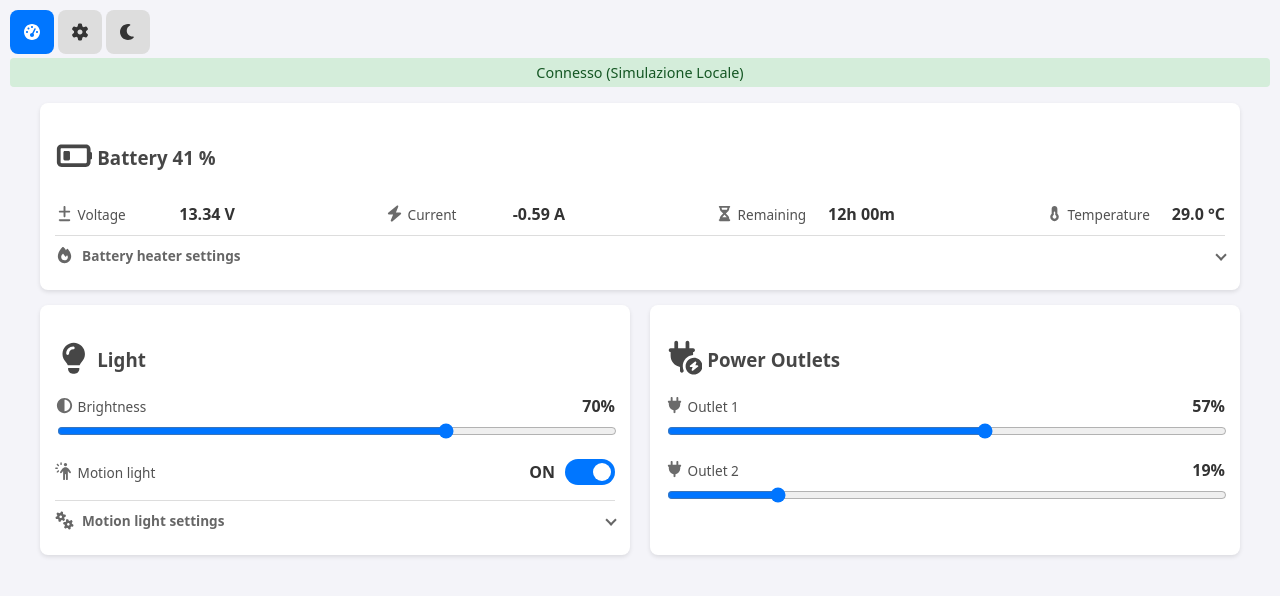
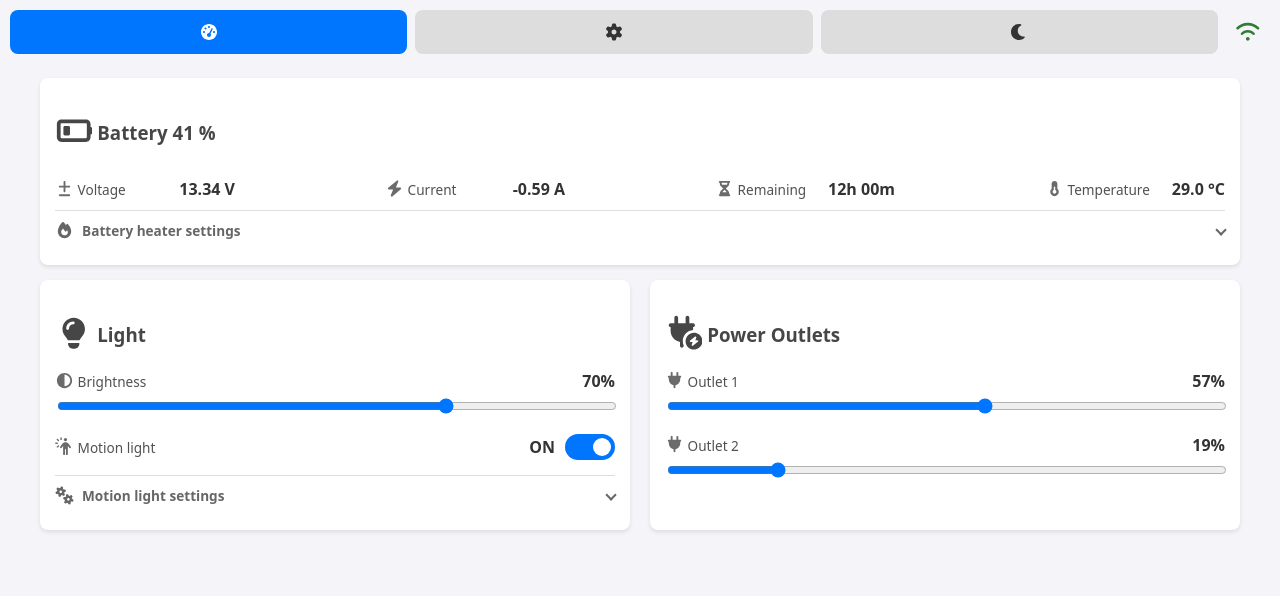
Before and after one commit to picciux/field-battery-monitor, a website built with Vite: page webui/index.html in a window 1280 px wide. Built offline with nearby package versions, Linux system fonts and the light colour scheme.

Commit message:
Redesign nav bar and connection status icon.

```diff
--- a/webui/index.html
+++ b/webui/index.html
@@ -145,10 +145,14 @@
       <svg class="icon i-moon"><use href="#i-moon"/></svg>
       <svg class="icon i-sun"><use href="#i-sun"/></svg>
     </button>
+
+    <!-- Stato della connessione WebSocket -->
+    <div id="ws-status" class="conn offline" role="status"
+        aria-label="Disconnected" title="Disconnected">
+      <svg class="icon"><use href="#i-wifi"/></svg>
+    </div>
   </nav>
 
-  <!-- Stato della connessione WebSocket -->
-  <div id="ws-status" class="status-bar offline">Disconnesso</div>
 
   <main>
     <!-- PAGINA HOME (DASHBOARD) -->
--- a/webui/main.js
+++ b/webui/main.js
@@ -170,11 +170,18 @@ const isLocalTest = window.location.hostname === 'localhost' || window.location.
 const wsStatus = document.getElementById('ws-status');
 let ws;
 
+function setConnected(on, label) {
+  const text = label || (on ? 'Connected' : 'Disconnected');
+  wsStatus.className = 'conn ' + (on ? 'online' : 'offline');
+  wsStatus.title = text;
+  wsStatus.setAttribute('aria-label', text);
+  document.body.classList.toggle('is-offline', !on);
+}
+
 function initWebSocket() {
   if (isLocalTest) {
     console.log("🛠️ Esecuzione in locale: Simulazione WebSocket attiva.");
-    wsStatus.innerText = "Connesso (Simulazione Locale)";
-    wsStatus.className = "status-bar online";
+    setConnected(true, 'Connected (local simulation)');
 
     var autonomy = 12.0;
 
@@ -262,8 +269,8 @@ function initWebSocket() {
 
   // AMBIENTE REALE
   ws = new WebSocket(`ws://${window.location.hostname}:81`);
-  ws.onopen = () => { wsStatus.innerText = "Connesso"; wsStatus.className = "status-bar online"; };
-  ws.onclose = () => { wsStatus.innerText = "Disconnesso..."; wsStatus.className = "status-bar offline"; setTimeout(initWebSocket, 2000); };
+  ws.onopen = () => { setConnected(true); };
+  ws.onclose = () => { setConnected(false); setTimeout(initWebSocket, 2000); };
   ws.onmessage = (event) => { handleIncomingData(JSON.parse(event.data)); };
 }
 
--- a/webui/style.css
+++ b/webui/style.css
@@ -78,19 +78,40 @@ h3 .icon {
 body.dark .theme-toggle .i-sun { display: inline; }
 body.dark .theme-toggle .i-moon { display: none; }
 
-.status-bar {
-  text-align: center;
-  padding: 5px;
-  font-size: 0.9em;
-  border-radius: 4px;
-  margin-top: 4px;
-  margin-bottom: 16px;
+/* WS connection status display */
+:root      { --conn-ok: #2e7d32; --conn-off: #d9534f; }
+body.dark  { --conn-ok: #ff6e30; --conn-off: #c0392b; }  /* niente verde di notte */
+
+/* se nav non è già flex */
+ nav { display: flex; gap: 8px; align-items: center; margin-bottom: 24px; }
+
+.conn {
+  position: relative;
+  flex: none;
+  width: 44px; height: 44px;              /* area touch decente */
+  display: inline-flex;
+  align-items: center; justify-content: center;
 }
-.status-bar.online { background: #d4edda; color: #155724; }
-.status-bar.offline { background: #f8d7da; color: #721c24; }
+.conn .icon { width: 1.6em; height: 1.6em; }
 
-body.dark .status-bar.online { background: #2a382e; color: #ff6e30; }
-body.dark .status-bar.offline { background: #3e0e12; color: #ff6e30; }
+.conn.online  { color: var(--conn-ok); }
+.conn.offline { color: var(--conn-off); animation: conn-blink 1.4s ease-in-out infinite; }
+
+/* barra diagonale sull'icona */
+.conn.offline::after {
+  content: "";
+  position: absolute; left: 50%; top: 50%;
+  width: 2px; height: 65%;
+  background: currentColor; border-radius: 1px;
+  transform: translate(-50%, -50%) rotate(45deg);
+}
+
+@keyframes conn-blink { 50% { opacity: 0.4; } }
+@media (prefers-reduced-motion: reduce) { .conn.offline { animation: none; } }
+
+/* dati non aggiornati: attenuati */
+body.is-offline main { opacity: 0.45; transition: opacity 0.3s; }
+
 
 .alarm { color: #9e1422;; }
 
```
